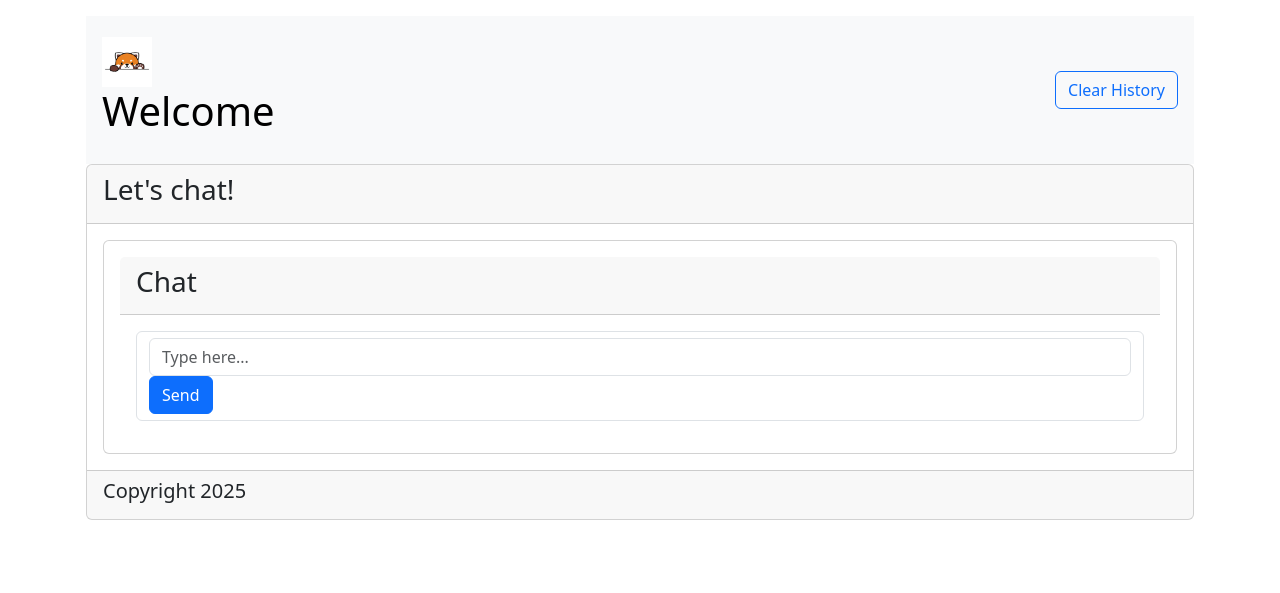
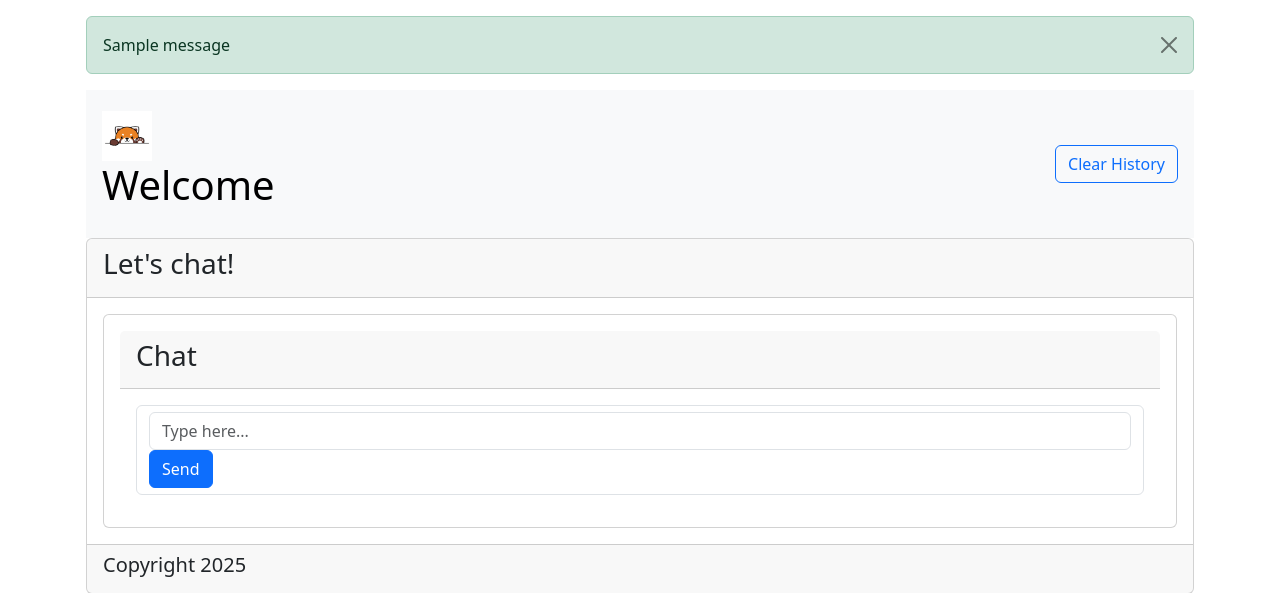
Before and after one commit to jackolake/comm5963_practice9_chatbot, a Flask app: page /chat in a window 1280 px wide. Shown: the top 593 px of the page. Run offline with Flask 3, Linux system fonts and the light colour scheme; one stand-in notice (Sample message) is shown; some libraries are stand-ins or nearby versions.

Commit message:
Demonstrate flash messages

```diff
--- a/app.py
+++ b/app.py
@@ -1,4 +1,4 @@
-from flask import Flask, render_template, url_for, request, redirect, session
+from flask import Flask, render_template, url_for, request, redirect, session, flash
 from flask_session import Session
 import ollama
 
@@ -35,8 +35,14 @@ def chat():
 
 @app.route('/clear_session')
 def clear_session():
-    # Clear then go back to main page
-    session.clear()
+    if 'history' in session:
+        # Alternatively: session.clear() can clear everything
+        session.pop('history')
+        # Optionally: create a pop-up message (see "Flash message handler" in layout.html)
+        flash(message='Session cleared', category='success')
+    else:
+        flash(message='Nothing to clear', category='danger')
+    # Go back to main page
     return redirect(url_for('chat'))
 
 if __name__ == '__main__':
--- a/templates/layout.html
+++ b/templates/layout.html
@@ -6,6 +6,15 @@
 </head>
 <body>
 <div class="container-sm p-3">
+    <!-- [Optional] Flash message handler -->
+    {% for category, msg in get_flashed_messages(with_categories=True) %}
+    <div class="alert alert-{{ category }} alert-dismissible fade show" role="alert">
+        <!-- The popup message-->
+        {{ msg }}
+        <!-- Close button -->
+        <button type="button" class="btn-close" data-bs-dismiss="alert"></button>
+    </div>
+    {% endfor %}
     <!-- Nav Bar -->
     <nav class="navbar navbar-light bg-light p-3">
         <a class="navbar-brand" href="#">
@@ -23,5 +32,6 @@
         <div class="card-footer"><h5>Copyright 2025</h5></div>
     </div>
 </div>
+<script src="/js/bootstrap.js"></script>
 </body>
 </html>
```
